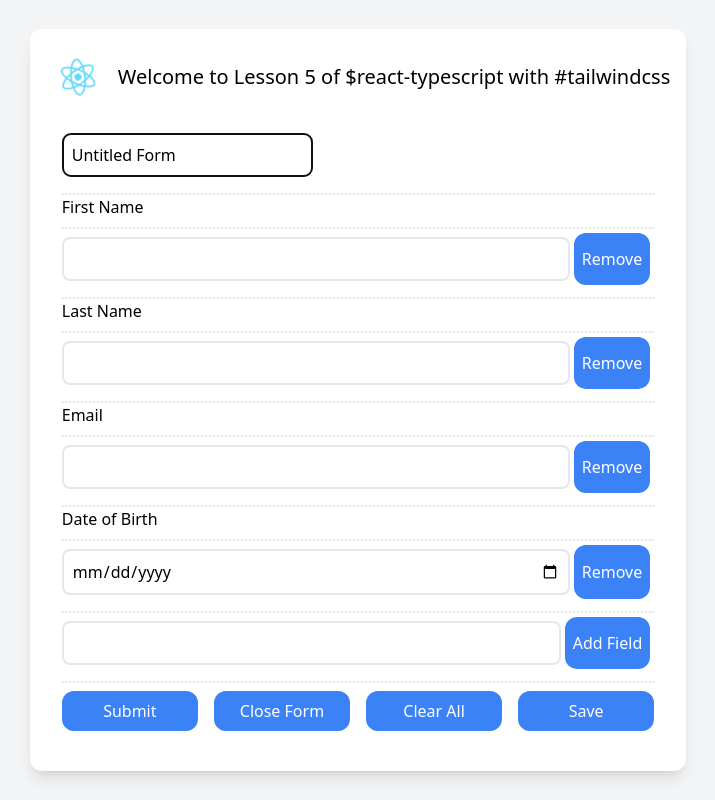
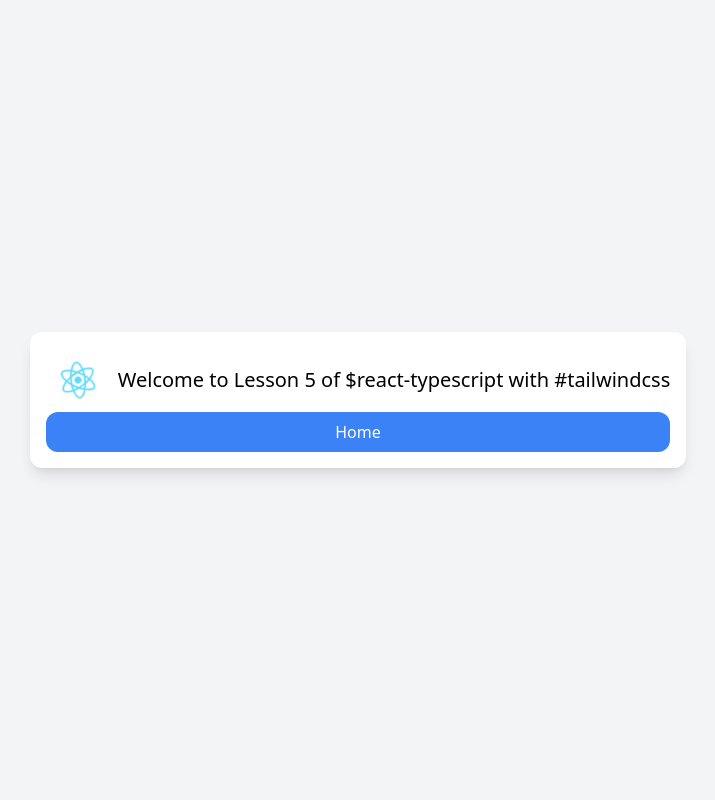
Before and after one commit to M2kishore/Form-Builder-Typescript, a React (Create React App) app: page / in a window 1280 px wide. Both pictures are taken after a click on the button "Open Form". Shown: the whole page, without its empty margins (282-997 px from the left). Built offline with nearby package versions, Linux system fonts and the light colour scheme.

Commit message:
form list| form list with home button and open button not configured

```diff
--- a/src/App.tsx
+++ b/src/App.tsx
@@ -3,16 +3,25 @@ import Header from "./Header";
 import AppContainer from "./AppContainer";
 import { Home } from "./components/Home";
 import { Form } from "./components/Form";
+import FormList from "./components/FormList";
 
 function App() {
   const [state, setState] = useState<string>("HOME");
 
+  const openFormList = () => {
+    setState("FORM_LIST");
+  };
+
+  const closeFormList = () => {
+    setState("HOME");
+  };
+
   const openForm = () => {
-    setState("FORM");
+    setState("FORM_LIST");
   };
 
   const closeForm = () => {
-    setState("HOME");
+    setState("FORM_LIST");
   };
 
   return (
@@ -20,7 +29,9 @@ function App() {
       <div className="mx-auto rounded-xl bg-white p-4 shadow-lg">
         <Header title="Welcome to Lesson 5 of $react-typescript with #tailwindcss" />
         {state === "HOME" ? (
-          <Home openFormCB={openForm} />
+          <Home openFormListCB={openFormList} />
+        ) : state === "FORM_LIST" ? (
+          <FormList closeFormListCB={closeFormList} />
         ) : (
           <Form closeFormCB={closeForm} />
         )}
--- a/src/components/Form.tsx
+++ b/src/components/Form.tsx
@@ -8,7 +8,7 @@ interface formField {
   value: string;
 }
 
-interface formData {
+export interface formData {
   title: string;
   formFields: formField[];
 }
--- /dev/null
+++ b/src/components/FormList.tsx
@@ -0,0 +1,33 @@
+import React from "react";
+import { formData } from "./Form";
+const getForms = () => {
+  let AllForms = localStorage.getItem("savedForms");
+  const persistentFormFields: formData[] = AllForms ? JSON.parse(AllForms) : [];
+  return persistentFormFields;
+};
+export default function FormList(props: { closeFormListCB: () => void }) {
+  const AllForms: formData[] = getForms();
+  return (
+    <div>
+      {AllForms.map((form: formData) => {
+        return (
+          <div>
+            {form.title}
+            <button
+              onClick={props.closeFormListCB}
+              className="flex-right rounded-xl bg-blue-500 p-2 text-white hover:bg-blue-700"
+            >
+              Open
+            </button>
+          </div>
+        );
+      })}
+      <button
+        onClick={props.closeFormListCB}
+        className="w-full rounded-xl bg-blue-500 p-2 text-white hover:bg-blue-700"
+      >
+        Home
+      </button>
+    </div>
+  );
+}
--- a/src/components/Home.tsx
+++ b/src/components/Home.tsx
@@ -5,13 +5,13 @@ export function Home(props: any) {
   return (
     <div>
       <div className="flex ">
-        <img className="h-48" src={logo} />
+        <img className="h-48" src={logo} alt="logo" />
         <div className="flex flex-1 items-center justify-center">
           <p>Welcome to the Home page!</p>
         </div>
       </div>
       <button
-        onClick={props.openFormCB}
+        onClick={props.openFormListCB}
         className="w-full rounded-xl bg-blue-500 p-2 text-white hover:bg-blue-700"
       >
         Open Form
```
